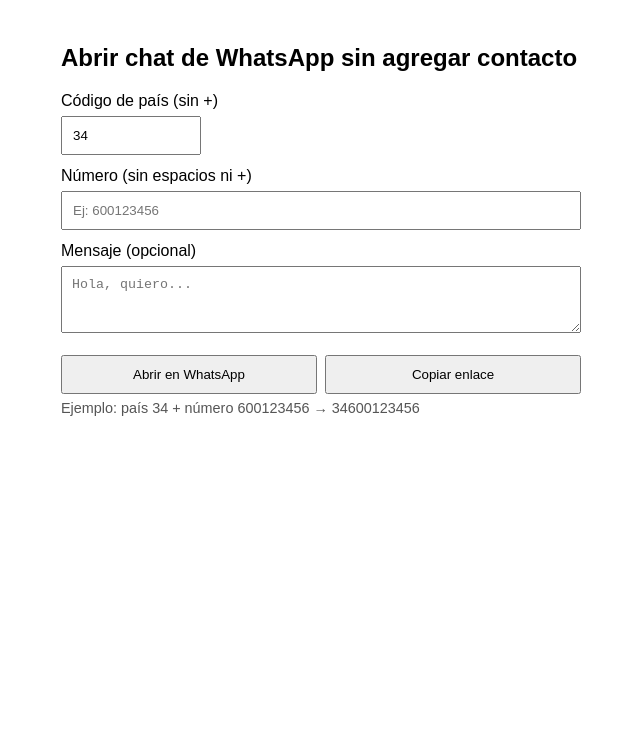
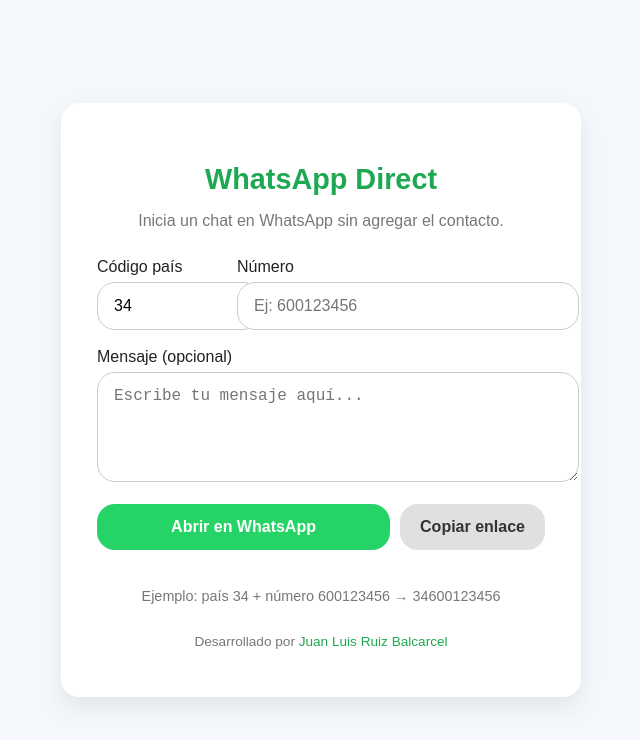
Before and after one commit to MARCKBUSSISNES/GABISA, a plain HTML site: page index.html in a window 1280 px wide. Shown: the whole page, without its empty margins (319-959 px from the left). Drawn offline with Linux system fonts and the light colour scheme.

Commit message:
Update index.html

```diff
--- a/index.html
+++ b/index.html
@@ -3,37 +3,192 @@
 <head>
   <meta charset="utf-8" />
   <meta name="viewport" content="width=device-width,initial-scale=1" />
-  <title>Abrir WhatsApp sin contacto</title>
+  <title>Abrir WhatsApp sin agregar contacto</title>
   <style>
-    body { font-family: Arial, sans-serif; padding: 24px; max-width: 520px; margin: auto; }
-    label { display:block; margin-top:12px; }
-    input, textarea, button { width:100%; padding:10px; margin-top:6px; box-sizing:border-box; }
-    .row { display:flex; gap:8px; }
-    .small { width:140px; flex: 0 0 140px; }
-    .hint { font-size:0.9rem; color:#555; margin-top:6px; }
-    .error { color: #b00020; margin-top:8px; }
-    .actions { margin-top:12px; display:flex; gap:8px; }
+    :root {
+      --color-bg: #f4f7fb;
+      --color-card: #ffffff;
+      --color-primary: #25D366;
+      --color-primary-dark: #1DA851;
+      --color-text: #222;
+      --color-muted: #777;
+      --radius: 18px;
+      --shadow: 0 10px 25px rgba(0,0,0,0.08);
+    }
+
+    body {
+      background: var(--color-bg);
+      font-family: 'Poppins', Arial, sans-serif;
+      color: var(--color-text);
+      margin: 0;
+      padding: 0;
+      display: flex;
+      justify-content: center;
+      align-items: center;
+      min-height: 100vh;
+    }
+
+    .card {
+      background: var(--color-card);
+      box-shadow: var(--shadow);
+      border-radius: var(--radius);
+      width: 100%;
+      max-width: 520px;
+      padding: 40px 36px 48px;
+      box-sizing: border-box;
+      text-align: center;
+      animation: fadeIn 0.6s ease;
+    }
+
+    @keyframes fadeIn {
+      from { opacity: 0; transform: translateY(10px); }
+      to { opacity: 1; transform: translateY(0); }
+    }
+
+    h1 {
+      font-size: 1.8rem;
+      margin-bottom: 10px;
+      color: var(--color-primary-dark);
+    }
+
+    p.desc {
+      color: var(--color-muted);
+      margin-bottom: 28px;
+      font-size: 1rem;
+    }
+
+    label {
+      display: block;
+      text-align: left;
+      font-weight: 500;
+      margin-bottom: 6px;
+    }
+
+    input, textarea {
+      width: 100%;
+      padding: 14px 16px;
+      font-size: 1rem;
+      border-radius: var(--radius);
+      border: 1px solid #ccc;
+      outline: none;
+      margin-bottom: 18px;
+      transition: all 0.2s ease;
+    }
+
+    input:focus, textarea:focus {
+      border-color: var(--color-primary);
+      box-shadow: 0 0 0 3px rgba(37,211,102,0.25);
+    }
+
+    textarea {
+      resize: vertical;
+      min-height: 80px;
+    }
+
+    .row {
+      display: flex;
+      gap: 10px;
+    }
+
+    .small {
+      flex: 0 0 130px;
+    }
+
+    button {
+      display: inline-block;
+      border: none;
+      outline: none;
+      padding: 14px 20px;
+      border-radius: var(--radius);
+      font-weight: 600;
+      font-size: 1rem;
+      cursor: pointer;
+      transition: all 0.25s ease;
+    }
+
+    #openBtn {
+      background: var(--color-primary);
+      color: #fff;
+      flex: 1;
+    }
+
+    #openBtn:hover {
+      background: var(--color-primary-dark);
+      transform: translateY(-1px);
+      box-shadow: 0 6px 14px rgba(37,211,102,0.3);
+    }
+
+    #copyBtn {
+      background: #e0e0e0;
+      color: #333;
+    }
+
+    #copyBtn:hover {
+      background: #d5d5d5;
+      transform: translateY(-1px);
+    }
+
+    .hint {
+      font-size: 0.9rem;
+      color: var(--color-muted);
+      margin-top: 8px;
+    }
+
+    .error {
+      color: #b00020;
+      margin-top: 10px;
+      font-weight: 500;
+      min-height: 20px;
+    }
+
+    footer {
+      margin-top: 30px;
+      font-size: 0.85rem;
+      color: var(--color-muted);
+    }
+
+    footer a {
+      color: var(--color-primary-dark);
+      text-decoration: none;
+      font-weight: 500;
+    }
+
+    footer a:hover {
+      text-decoration: underline;
+    }
   </style>
 </head>
 <body>
-  <h2>Abrir chat de WhatsApp sin agregar contacto</h2>
+  <div class="card">
+    <h1>WhatsApp Direct</h1>
+    <p class="desc">Inicia un chat en WhatsApp sin agregar el contacto.</p>
 
-  <label>Código de país (sin +)</label>
-  <input id="country" class="small" value="34" />
+    <div class="row">
+      <div class="small">
+        <label>Código país</label>
+        <input id="country" value="34" />
+      </div>
+      <div style="flex:1">
+        <label>Número</label>
+        <input id="number" placeholder="Ej: 600123456" />
+      </div>
+    </div>
 
-  <label>Número (sin espacios ni +)</label>
-  <input id="number" placeholder="Ej: 600123456" />
+    <label>Mensaje (opcional)</label>
+    <textarea id="message" placeholder="Escribe tu mensaje aquí..."></textarea>
 
-  <label>Mensaje (opcional)</label>
-  <textarea id="message" rows="3" placeholder="Hola, quiero..."></textarea>
+    <div class="row">
+      <button id="openBtn">Abrir en WhatsApp</button>
+      <button id="copyBtn" type="button">Copiar enlace</button>
+    </div>
 
-  <div class="actions">
-    <button id="openBtn">Abrir en WhatsApp</button>
-    <button id="copyBtn" type="button">Copiar enlace</button>
+    <div id="error" class="error"></div>
+    <div class="hint">Ejemplo: país 34 + número 600123456 → 34600123456</div>
+
+    <footer>
+      Desarrollado por <a href="#">Juan Luis Ruiz Balcarcel</a>
+    </footer>
   </div>
-
-  <div class="hint">Ejemplo: país 34 + número 600123456 → 34600123456</div>
-  <div id="error" class="error" role="alert" aria-live="polite"></div>
 
   <script>
     const countryEl = document.getElementById('country');
@@ -48,7 +203,6 @@
     }
 
     function buildUrl(fullNumber, text) {
-      // Usamos la forma api.whatsapp.com (funciona en móvil y escritorio)
       let url = 'https://api.whatsapp.com/send?phone=' + fullNumber;
       if (text && text.trim()!=='') {
         url += '&text=' + encodeURIComponent(text);
@@ -57,43 +211,54 @@
     }
 
     function validateNumber(n) {
-      // longitud razonable entre 8 y 15 dígitos (incluyendo código país)
       return /^[0-9]{8,15}$/.test(n);
     }
 
     openBtn.addEventListener('click', () => {
       errEl.textContent = '';
-      const country = cleanDigits(countryEl.value) || '';
-      const number = cleanDigits(numberEl.value) || '';
-      const message = msgEl.value || '';
+      const country = cleanDigits(countryEl.value);
+      const number = cleanDigits(numberEl.value);
+      const message = msgEl.value;
 
-      if (!country) { errEl.textContent = 'Ingresa el código de país (por ejemplo 34).'; return; }
-      if (!number) { errEl.textContent = 'Ingresa el número de teléfono.'; return; }
+      if (!country || !number) {
+        errEl.textContent = 'Por favor ingresa el código de país y el número.';
+        return;
+      }
 
       const full = country + number;
-      if (!validateNumber(full)) { errEl.textContent = 'Número inválido. Debe tener entre 8 y 15 dígitos en total.'; return; }
+      if (!validateNumber(full)) {
+        errEl.textContent = 'Número inválido. Usa entre 8 y 15 dígitos.';
+        return;
+      }
 
       const url = buildUrl(full, message);
-      // redirige
       window.location.href = url;
     });
 
     copyBtn.addEventListener('click', async () => {
       errEl.textContent = '';
-      const country = cleanDigits(countryEl.value) || '';
-      const number = cleanDigits(numberEl.value) || '';
-      const message = msgEl.value || '';
-      if (!country || !number) { errEl.textContent = 'Ingresa código de país y número para copiar enlace.'; return; }
+      const country = cleanDigits(countryEl.value);
+      const number = cleanDigits(numberEl.value);
+      const message = msgEl.value;
+      if (!country || !number) {
+        errEl.textContent = 'Completa código de país y número antes de copiar.';
+        return;
+      }
+
       const full = country + number;
-      if (!validateNumber(full)) { errEl.textContent = 'Número inválido para copiar.'; return; }
+      if (!validateNumber(full)) {
+        errEl.textContent = 'Número inválido.';
+        return;
+      }
+
       const url = buildUrl(full, message);
       try {
         await navigator.clipboard.writeText(url);
         errEl.style.color = 'green';
-        errEl.textContent = 'Enlace copiado al portapapeles.';
+        errEl.textContent = '✅ Enlace copiado al portapapeles.';
         setTimeout(()=>{ errEl.textContent=''; errEl.style.color = '#b00020'; }, 2500);
-      } catch (e) {
-        errEl.textContent = 'No se pudo copiar. Aquí está el enlace: ' + url;
+      } catch {
+        errEl.textContent = 'No se pudo copiar. Enlace: ' + url;
       }
     });
   </script>
```
